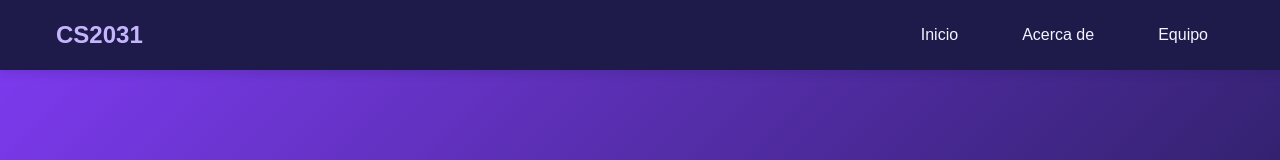
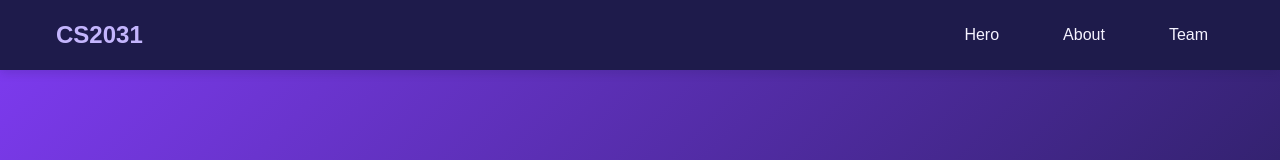
Before and after one commit to jesephBO/Grupo14-Hackaton0, a plain HTML site: page index.html in a window 1280 px wide. Shown: the top 160 px of the page. Drawn offline with Linux system fonts and the light colour scheme.

Commit message:
Pregunta 3

```diff
--- a/index.html
+++ b/index.html
@@ -29,13 +29,13 @@
 
             <ul class="nav__list">
               <li class="nav__item">
-                  <a href="#hero" class="nav__link">Inicio</a>
+                  <a href="#hero" class="nav__link">Hero</a>
               </li>
               <li class="nav__item">
-                <a href="#about" class="nav__link">Acerca de</a>
+                <a href="#about" class="nav__link">About</a>
               </li>
               <li class="nav__item">
-                <a href="#team" class="nav__link">Equipo</a>
+                <a href="#team" class="nav__link">Team</a>
               </li>
             </ul>
           </div>
```
